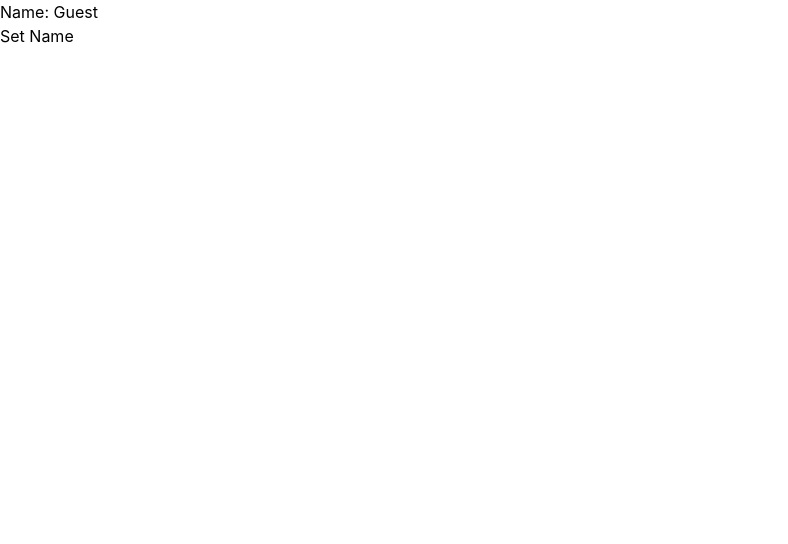
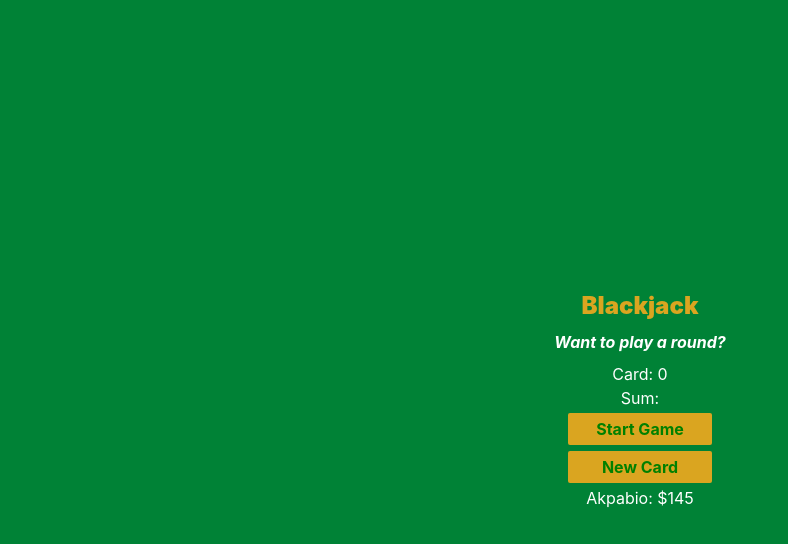
Before and after one commit to loixrang/react-app, a React (Vite) app: page / in a window 1280 px wide. Shown: the top 544 px of the page, without its empty margins (0-788 px from the left). Built offline with nearby package versions, Linux system fonts and the light colour scheme.

Commit message:
recreated a simple blackjack game.
need to fix the card array tho

```diff
--- a/src/App.tsx
+++ b/src/App.tsx
@@ -1,9 +1,9 @@
-import MyComponent from "./components/MyComponent";
+import BlackJack from "./components/BlackjackGame";
 
 function App() {
   return (
     <>
-      <MyComponent/>
+      <BlackJack name="Akpabio" chips={145}/>
     </>
   );
 }
--- /dev/null
+++ b/src/components/BlackjackGame.tsx
@@ -0,0 +1,87 @@
+import { useState } from "react";
+
+interface Player {
+  name: string;
+  chips: number;
+}
+const BlackJack = ({name, chips}: Player) => {
+
+  const [prompt, setPrompt] = useState('Want to play a round?')
+  const [card, setCard] = useState('Card: 0')
+  const [total, setTotal] = useState('Sum: ')
+  const [isALive, setIsAlive] = useState(false)
+  const [hasBlackJack, setHasBlackJack] = useState(false)
+
+  let cards: number[]
+  let sum = 0;
+  let message;
+  let sumEl;
+
+  function getRandomCard() {
+    let randomCard = Math.floor(Math.random() * 13) + 1;
+    if (randomCard === 1) {
+      return 11;
+    } else if (randomCard > 10) {
+      return 10;
+    } else {
+      return randomCard;
+    }
+  }
+
+  function startGame() {
+    setIsAlive(true)
+    let firstCard = getRandomCard();
+    let secondCard = getRandomCard();
+    cards = [firstCard, secondCard];
+    sum = firstCard + secondCard;
+    renderGame();
+  }
+
+  function renderGame() {
+    message = `Card: `;
+    for (let i = 0; i < cards.length; i++) {
+      message += `${cards[i]} `;
+      setCard(message)
+    }
+    sumEl = `Sum: ${sum}`;
+    setTotal(sumEl)
+    if (sum <= 20) {
+      setPrompt("do you want to draw a new card?")
+    } else if (sum === 21) {
+      setPrompt("Wohoo! You've got a Blackjack!")
+      setHasBlackJack(true)
+      setIsAlive(false)
+    } else {
+      setPrompt("You're outta the game son")
+      setIsAlive(false)
+    }
+  }
+
+  function newCard() {
+    if (hasBlackJack || !isALive) {
+      setPrompt("you can't play anymore. Start Game")
+      console.log(hasBlackJack, !isALive)
+      console.log(sum)
+      return
+    } else {
+      let cardz = getRandomCard();
+      sum += cardz;
+      cards.push(cardz);
+      console.log(cards)
+      renderGame();
+    }
+  }
+  return (
+    <main className="bg-green-700 text-white flex items-center justify-center flex-col h-dvh font-sans">
+      <h1 className="text-[goldenrod] text-2xl font-black">Blackjack</h1>
+      <p className="font-bold italic text-white py-2">{prompt}</p>
+      <p className="">{card}</p>
+      <p>{total}</p>
+      <button onClick={startGame}>Start Game</button>
+      <button onClick={newCard}>New Card</button>
+      <p>{name + ": $" + chips}</p>
+    </main>
+  );
+};
+
+export default BlackJack;
--- a/src/components/MyComponent.tsx
+++ b/src/components/MyComponent.tsx
@@ -13,6 +13,8 @@ const MyComponent = () => {
       <button onClick={updateName}>Set Name</button>
     </div>
   )
+
+  //Bro code stopped at 1:51:32
 }
 
 export default MyComponent
--- a/src/index.css
+++ b/src/index.css
@@ -3,3 +3,13 @@
 .active {
   @apply bg-blue-600 text-white
 }
+button {
+  font-weight: 700;
+  margin: 0.2em 0;
+  border: none;
+  width: 9em;
+  height: 2em;
+  color: green;
+  background-color: goldenrod;
+  border-radius: 2px;
+}
```
